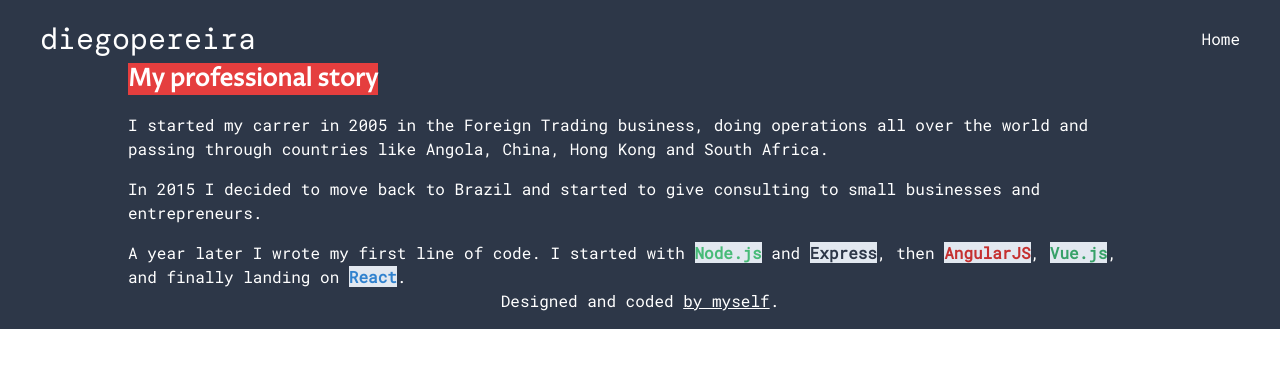
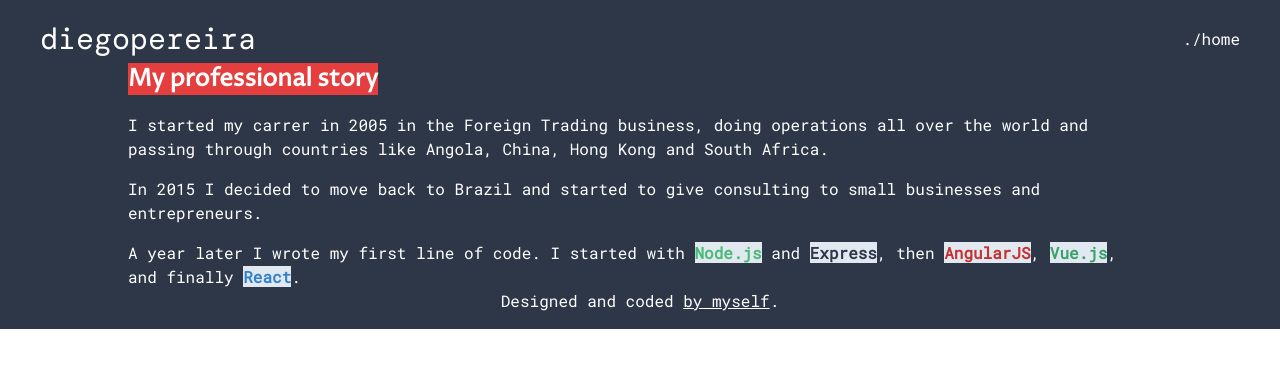
Before and after one commit to gomespereira/personal-website, a Next.js app: page /about in a window 1280 px wide. Shown: the top 368 px of the page. Built offline with nearby package versions, Linux system fonts and the light colour scheme.

Commit message:
Adjust some markup, update docs

```diff
--- a/components/navbar.tsx
+++ b/components/navbar.tsx
@@ -10,8 +10,12 @@ export default function Navbar() {
         <li>
           {
             router.pathname === "/"
-            ? <Link href="/about"><a className="transition duration-300 ease-in-out hover:bg-red-600">About</a></Link>
-            : <Link href="/"><a className="transition duration-300 ease-in-out hover:bg-red-600">Home</a></Link>
+              ? <Link href="/about">
+                  <a className="transition duration-300 ease-in-out hover:bg-red-600">./about</a>
+                </Link>
+              : <Link href="/">
+                  <a className="transition duration-300 ease-in-out hover:bg-red-600">./home</a>
+                </Link>
           }
         </li>
       </ul>
--- a/pages/about.tsx
+++ b/pages/about.tsx
@@ -23,7 +23,7 @@ export default function About() {
           <span className="bg-gray-300 text-red-700 font-bold">AngularJS</span>
           ,&nbsp;
           <span className="bg-gray-300 text-green-600 font-bold">Vue.js</span>
-          , and finally landing on&nbsp;
+          , and finally&nbsp;
           <span className="bg-gray-300 text-blue-600 font-bold">React</span>
           .
         </p>
```
Also changed, not shown: 2 other files (tests, documents, lock files or other folders).
